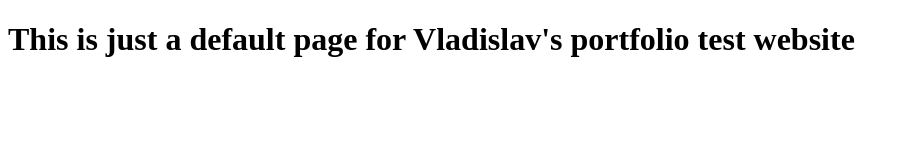
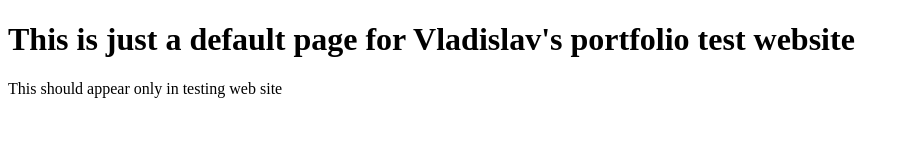
Before and after one commit to vlad-fedorov/My-portfolio-website, a plain HTML site: page index.html in a window 1280 px wide. Shown: the whole page, without its empty margins (0-910 px from the left). Drawn offline with Linux system fonts and the light colour scheme.

Commit message:
this is the second commit

```diff
--- a/index.html
+++ b/index.html
@@ -7,5 +7,6 @@
   </head>
   <body>
     <h1>This is just a default page for Vladislav's portfolio test website</h1>
+    <p>This should appear only in testing web site</p>
   </body>
 </html>
```
